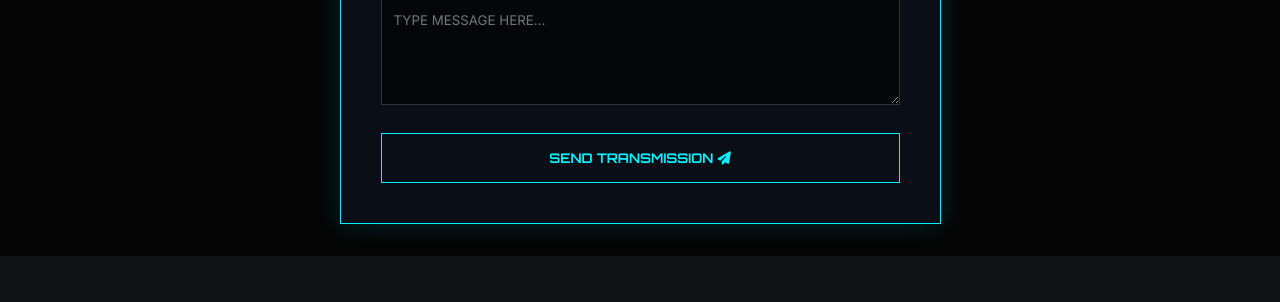
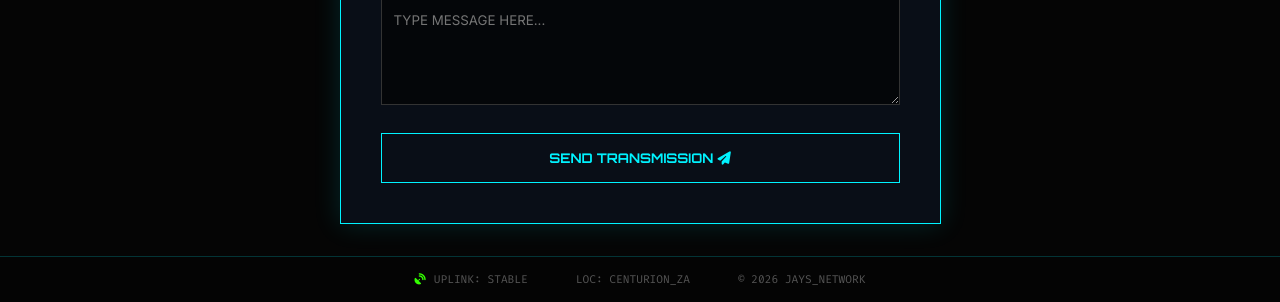
Before and after one commit to Jays-Network/Jays-Network_website, a Django app: page /contact/ in a window 1280 px wide. Shown: the part 839-1141 px from the top of the page. Before the commit the page ends 1095 px from the top, so only its background shows below. Run offline with Django 5.2, Linux system fonts and the light colour scheme.

Commit message:
Quick Update

```diff
--- a/core/static/core/css/style.css
+++ b/core/static/core/css/style.css
@@ -511,3 +511,34 @@ h1 { font-family: 'Orbitron', sans-serif; font-size: 3.5rem; font-weight: 700; b
     .cert-card { flex-direction: column; text-align: center; }
     .cert-icon { border-right: none; border-bottom: 1px solid rgba(255,255,255,0.1); padding-right: 0; padding-bottom: 1rem; margin-bottom: 1rem; }
 }
+
+/* --- GLOBAL FOOTER --- */
+.system-footer {
+    width: 100%;
+    background: rgba(5, 5, 5, 0.9);
+    border-top: 1px solid rgba(0, 243, 255, 0.2);
+    padding: 15px 0;
+    margin-top: auto; /* Pushes to bottom if content is short */
+    display: flex;
+    justify-content: center;
+    gap: 3rem;
+    font-family: 'Fira Code', monospace;
+    font-size: 0.7rem;
+    color: #555;
+    position: relative;
+    z-index: 100;
+}
+
+.footer-col {
+    display: flex;
+    align-items: center;
+    gap: 8px;
+}
+
+.footer-col i { color: #33ff00; }
+.footer-col:hover { color: #00f3ff; text-shadow: 0 0 5px #00f3ff; cursor: default; }
+
+/* Mobile adjust */
+@media (max-width: 600px) {
+    .system-footer { gap: 1rem; flex-direction: column; text-align: center; }
+}
--- a/core/templates/core/base.html
+++ b/core/templates/core/base.html
@@ -25,5 +25,19 @@
     {% block content %}{% endblock %}
 
     <script src="{% static 'core/js/main.js' %}"></script>
+
+    <footer class="system-footer">
+        <div class="footer-col">
+            <i class="fas fa-satellite-dish blink"></i>
+            <span>UPLINK: STABLE</span>
+        </div>
+        <div class="footer-col">
+            <span>LOC: CENTURION_ZA</span>
+        </div>
+        <div class="footer-col">
+            <span>© 2026 JAYS_NETWORK</span>
+        </div>
+    </footer>
+
 </body>
 </html>
```
